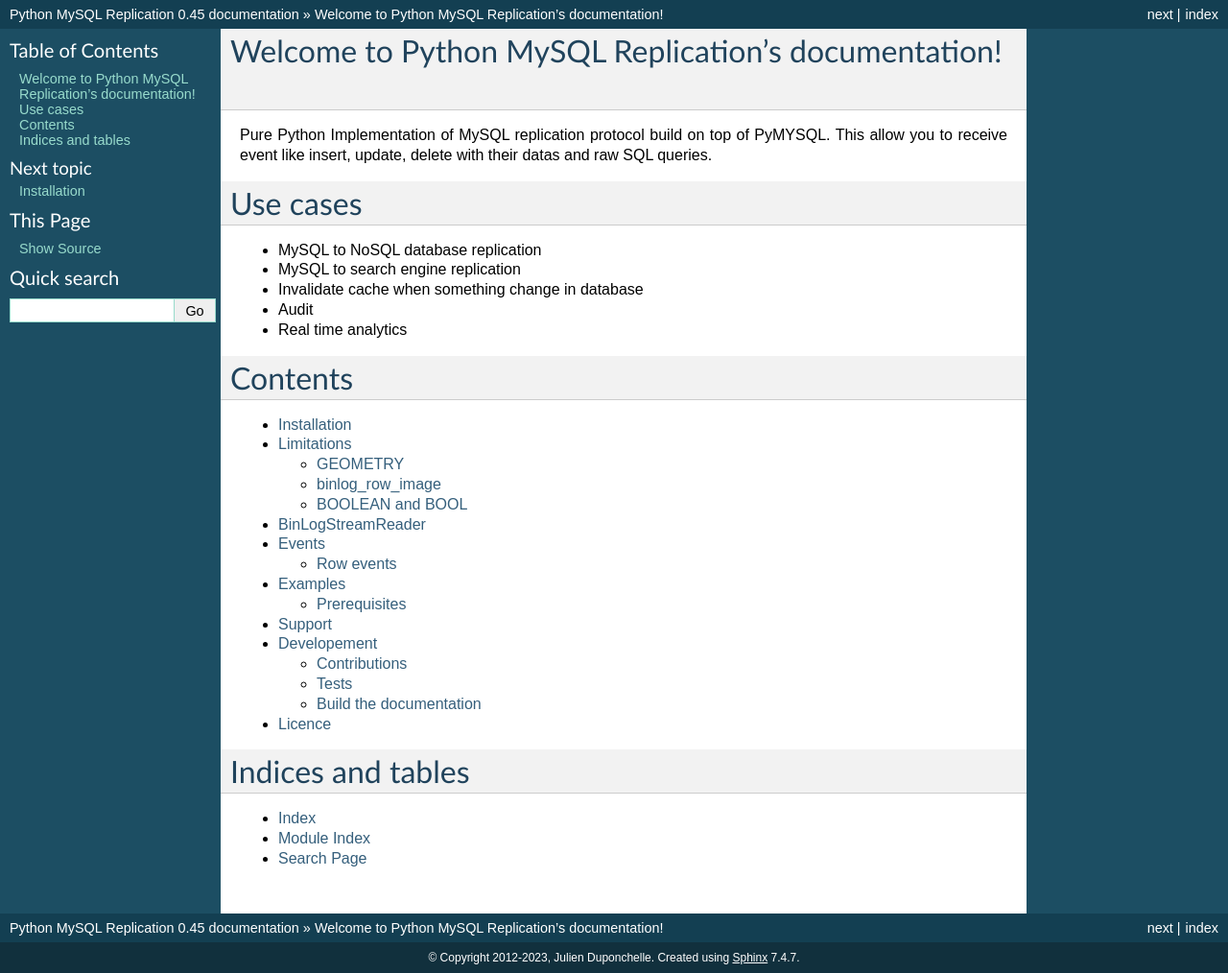
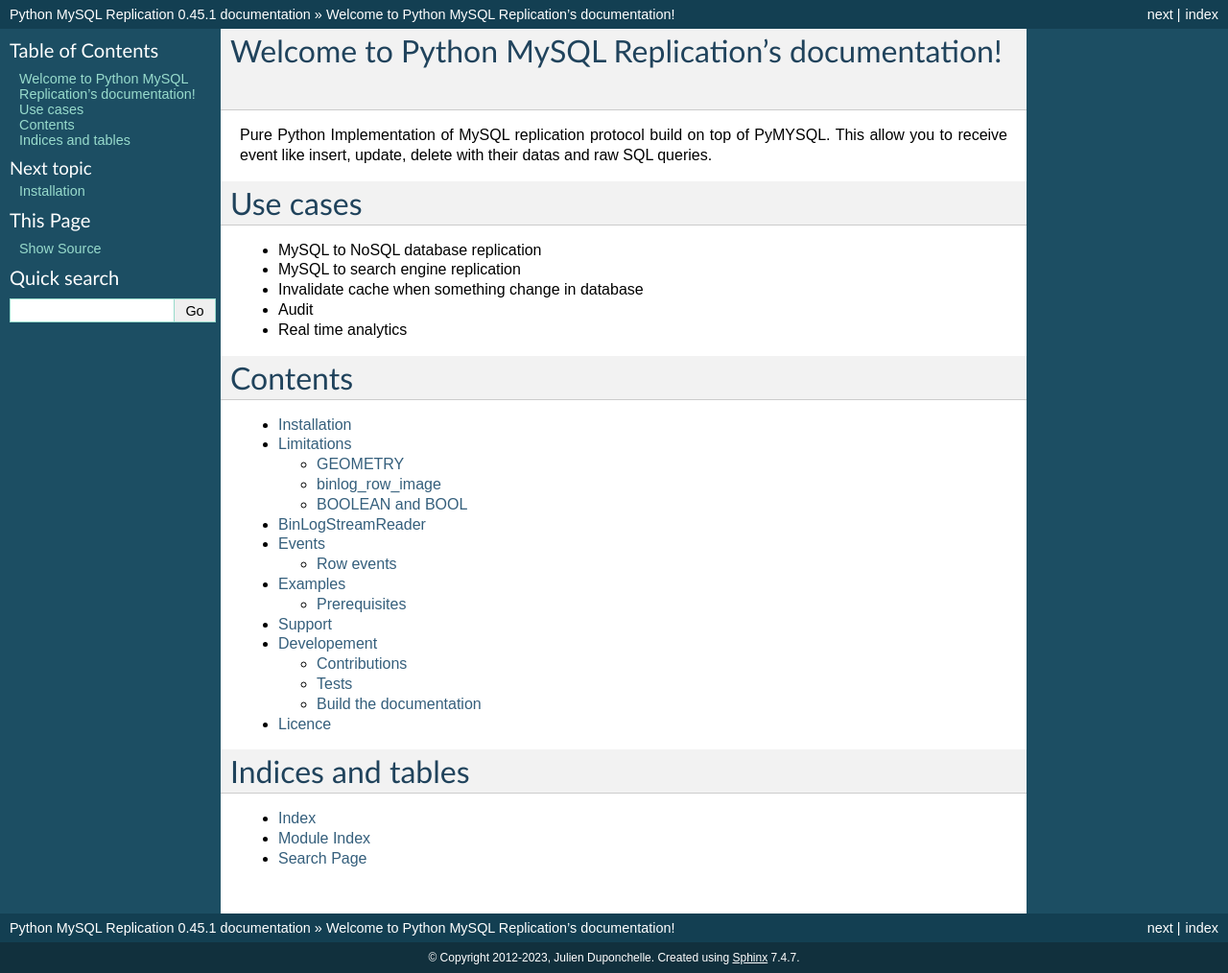
Before and after one commit to julien-duponchelle/python-mysql-replication, a Sphinx documentation site: the page built from docs/index.rst, in a window 1280 px wide. Shown: the whole page at 96% size. Built offline with Sphinx 7.4.7, drawn with Linux system fonts in a browser that asks for light colours.

Commit message:
release 0.45.1

```diff
--- a/docs/conf.py
+++ b/docs/conf.py
@@ -48,9 +48,9 @@
 # built documents.
 #
 # The short X.Y version.
-version = '0.45'
+version = '0.45.1'
 # The full version, including alpha/beta/rc tags.
-release = '0.45'
+release = '0.45.1'
 
 # The language for content autogenerated by Sphinx. Refer to documentation
 # for a list of supported languages.
--- a/setup.py
+++ b/setup.py
@@ -29,7 +29,7 @@
         unittest.main(tests, argv=sys.argv[:1])
 
 
-version = "0.45.0"
+version = "0.45.1"
 
 this_directory = Path(__file__).parent
 long_description = (this_directory / "README.md").read_text()
```
Also changed, not shown: 1 other file.
